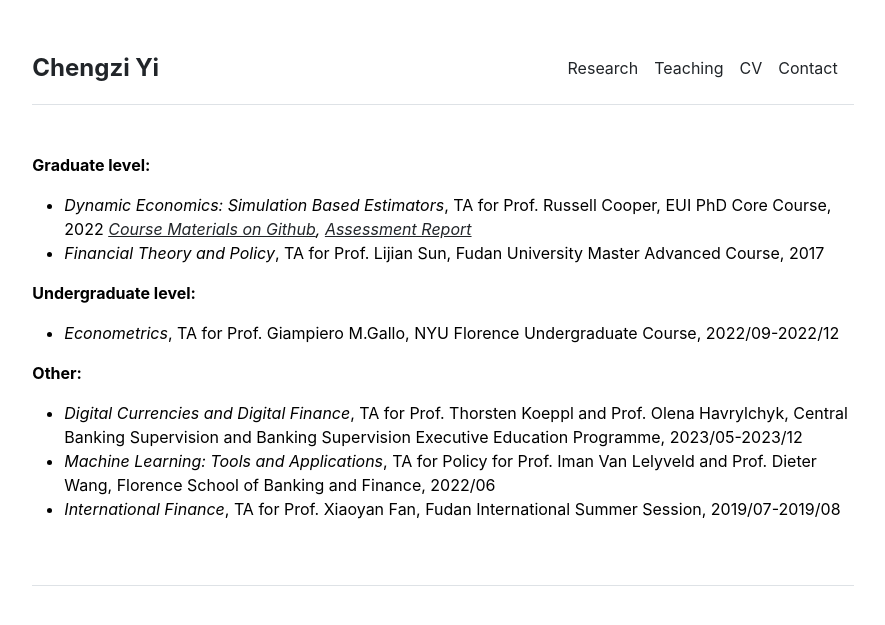
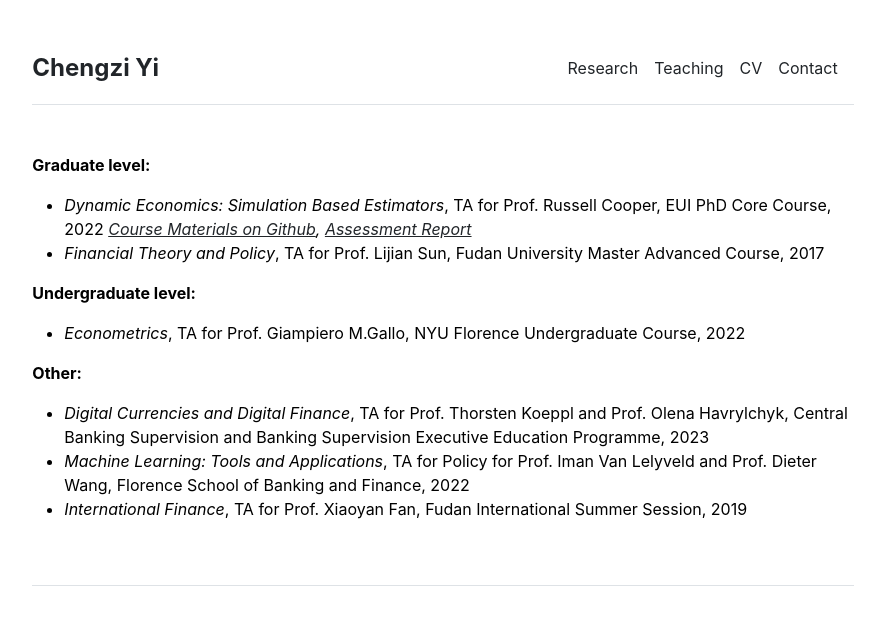
Before and after one commit to chengzi-yi/chengzi-yi.github.io, a Jekyll site: the page built from teaching.md, in a window 1280 px wide. Shown: the top 625 px of the page, without its empty margins (197-1082 px from the left). Built offline with Jekyll 4.4.1, drawn with Linux system fonts in a browser that asks for light colours.

Commit message:
update teaching

```diff
--- a/teaching.md
+++ b/teaching.md
@@ -11,10 +11,10 @@ permalink: /teaching
 
 **Undergraduate level:**
 
-- *Econometrics*, TA for Prof. Giampiero M.Gallo, NYU Florence Undergraduate Course, 2022/09-2022/12
+- *Econometrics*, TA for Prof. Giampiero M.Gallo, NYU Florence Undergraduate Course, 2022
 
 **Other:**
 
-- *Digital Currencies and Digital Finance*, TA for Prof. Thorsten Koeppl and Prof. Olena Havrylchyk, Central Banking Supervision and Banking Supervision Executive Education Programme, 2023/05-2023/12
-- *Machine Learning: Tools and Applications*, TA for Policy for Prof. Iman Van Lelyveld and Prof. Dieter Wang, Florence School of Banking and Finance, 2022/06
-- *International Finance*, TA for Prof. Xiaoyan Fan, Fudan International Summer Session, 2019/07-2019/08
+- *Digital Currencies and Digital Finance*, TA for Prof. Thorsten Koeppl and Prof. Olena Havrylchyk, Central Banking Supervision and Banking Supervision Executive Education Programme, 2023
+- *Machine Learning: Tools and Applications*, TA for Policy for Prof. Iman Van Lelyveld and Prof. Dieter Wang, Florence School of Banking and Finance, 2022
+- *International Finance*, TA for Prof. Xiaoyan Fan, Fudan International Summer Session, 2019
```
